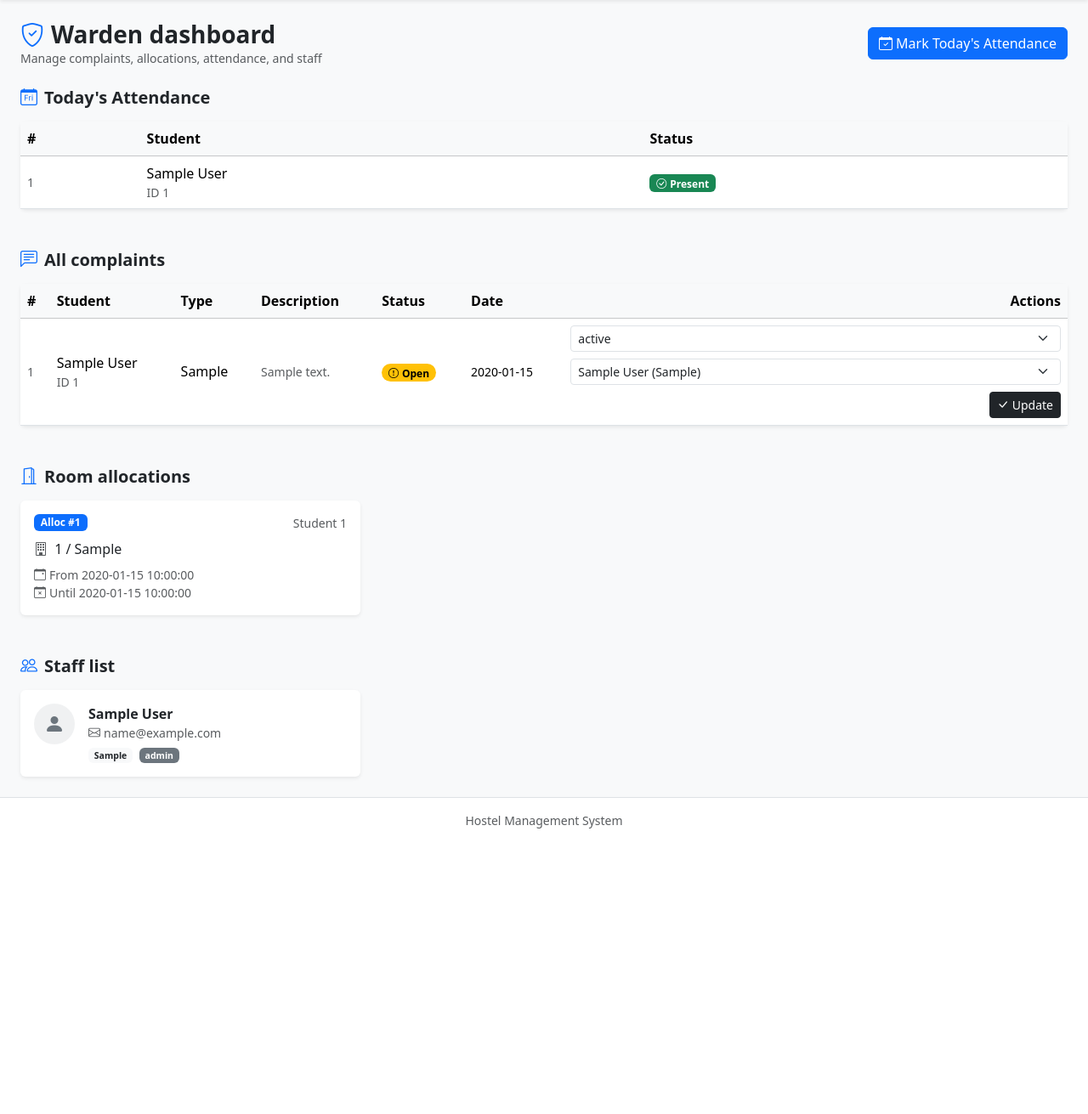
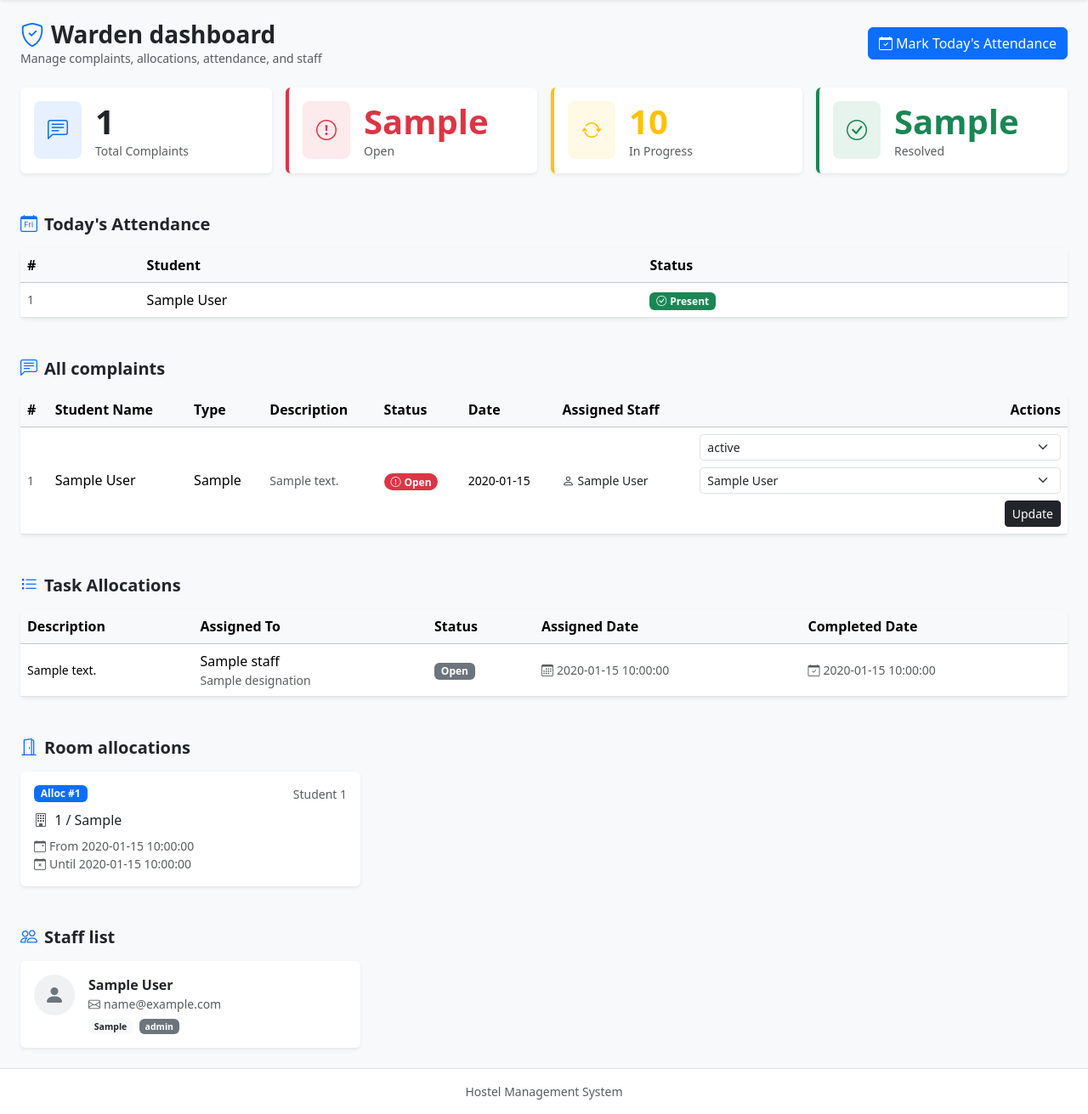
Before and after one commit to Ankit8804Sharma/Hostel-Management, a Flask app: template app/templates/warden/dashboard.html in a window 1280 px wide. Shown: the part 62-1373 px from the top of the page at 85% size. Before the commit the page ends 1037 px from the top, so only its background shows below. Run offline with Flask 3, Linux system fonts and the light colour scheme; tables that the repository leaves empty hold one stand-in row (values such as "Sample post"); the template is opened without the code that fills it: values that come from a table or form of the project are taken from there, most other values are stand-ins (such as "Sample title", 1, 10 or a date in 2020).

Commit message:
feat: enhance warden dashboard with complaint stats, tasks and attendance tables

```diff
--- a/app/templates/warden/dashboard.html
+++ b/app/templates/warden/dashboard.html
@@ -4,13 +4,24 @@
 {% macro complaint_status_badge(status) %}
   {% set t = (status|string)|lower|trim %}
   {% if t == 'open' %}
-    <span class="badge rounded-pill text-bg-warning"><i class="bi bi-exclamation-circle me-1"></i>Open</span>
+    <span class="badge rounded-pill text-bg-danger"><i class="bi bi-exclamation-circle me-1"></i>Open</span>
   {% elif t == 'in progress' %}
-    <span class="badge rounded-pill text-bg-info"><i class="bi bi-arrow-repeat me-1"></i>In Progress</span>
+    <span class="badge rounded-pill text-bg-warning"><i class="bi bi-arrow-repeat me-1"></i>In Progress</span>
   {% elif t == 'resolved' %}
     <span class="badge rounded-pill text-bg-success"><i class="bi bi-check-circle me-1"></i>Resolved</span>
   {% else %}
     <span class="badge rounded-pill text-bg-secondary">{{ status }}</span>
+  {% endif %}
+{% endmacro %}
+
+{% macro task_status_badge(status) %}
+  {% set t = (status|string)|lower|trim %}
+  {% if t == 'pending' %}
+    <span class="badge text-bg-warning">Pending</span>
+  {% elif t == 'completed' %}
+    <span class="badge text-bg-success">Completed</span>
+  {% else %}
+    <span class="badge text-bg-secondary">{{ status }}</span>
   {% endif %}
 {% endmacro %}
 
@@ -24,6 +35,70 @@
     <a href="{{ url_for('warden.attendance') }}" class="btn btn-primary" id="btnMarkAttendance">
       <i class="bi bi-calendar-check me-1"></i>Mark Today's Attendance
     </a>
+  </div>
+
+  <!-- Summary Cards -->
+  <div class="row g-3 mb-5">
+    <div class="col-6 col-lg-3">
+      <div class="card border-0 shadow-sm h-100">
+        <div class="card-body">
+          <div class="d-flex align-items-center gap-3">
+            <div class="bg-primary bg-opacity-10 text-primary p-3 rounded-3">
+              <i class="bi bi-chat-left-text fs-4"></i>
+            </div>
+            <div>
+              <div class="display-6 fw-bold">{{ total_complaints }}</div>
+              <div class="text-muted small">Total Complaints</div>
+            </div>
+          </div>
+        </div>
+      </div>
+    </div>
+    <div class="col-6 col-lg-3">
+      <div class="card border-0 shadow-sm h-100 border-start border-danger border-4">
+        <div class="card-body">
+          <div class="d-flex align-items-center gap-3">
+            <div class="bg-danger bg-opacity-10 text-danger p-3 rounded-3">
+              <i class="bi bi-exclamation-circle fs-4"></i>
+            </div>
+            <div>
+              <div class="display-6 fw-bold text-danger">{{ open_complaints }}</div>
+              <div class="text-muted small">Open</div>
+            </div>
+          </div>
+        </div>
+      </div>
+    </div>
+    <div class="col-6 col-lg-3">
+      <div class="card border-0 shadow-sm h-100 border-start border-warning border-4">
+        <div class="card-body">
+          <div class="d-flex align-items-center gap-3">
+            <div class="bg-warning bg-opacity-10 text-warning p-3 rounded-3">
+              <i class="bi bi-arrow-repeat fs-4"></i>
+            </div>
+            <div>
+              <div class="display-6 fw-bold text-warning">{{ in_progress_complaints }}</div>
+              <div class="text-muted small">In Progress</div>
+            </div>
+          </div>
+        </div>
+      </div>
+    </div>
+    <div class="col-6 col-lg-3">
+      <div class="card border-0 shadow-sm h-100 border-start border-success border-4">
+        <div class="card-body">
+          <div class="d-flex align-items-center gap-3">
+            <div class="bg-success bg-opacity-10 text-success p-3 rounded-3">
+              <i class="bi bi-check-circle fs-4"></i>
+            </div>
+            <div>
+              <div class="display-6 fw-bold text-success">{{ resolved_complaints }}</div>
+              <div class="text-muted small">Resolved</div>
+            </div>
+          </div>
+        </div>
+      </div>
+    </div>
   </div>
 
   <!-- Today's Attendance Summary -->
@@ -45,10 +120,7 @@
               {% for a in today_attendance %}
               <tr>
                 <td class="text-muted small">{{ loop.index }}</td>
-                <td>
-                  <div class="fw-medium">{{ a.student.name if a.student else 'Student ' ~ a.student_id }}</div>
-                  <div class="small text-muted">ID {{ a.student_id }}</div>
-                </td>
+                <td class="fw-medium">{{ a.student.name if a.student else 'Student ' ~ a.student_id }}</td>
                 <td>
                   {% set st = a.status.value|lower %}
                   {% if st == 'present' %}
@@ -89,11 +161,12 @@
             <thead class="table-light">
               <tr>
                 <th scope="col">#</th>
-                <th scope="col">Student</th>
+                <th scope="col">Student Name</th>
                 <th scope="col">Type</th>
                 <th scope="col">Description</th>
                 <th scope="col">Status</th>
                 <th scope="col">Date</th>
+                <th scope="col">Assigned Staff</th>
                 <th scope="col" class="text-end">Actions</th>
               </tr>
             </thead>
@@ -101,32 +174,36 @@
               {% for c in complaints %}
               <tr>
                 <td class="text-muted small">{{ c.complaint_id }}</td>
-                <td>
-                  <div class="fw-medium">{{ c.student.name if c.student else '—' }}</div>
-                  <div class="small text-muted">ID {{ c.student_id }}</div>
-                </td>
+                <td class="fw-medium">{{ c.student.name if c.student else '—' }}</td>
                 <td>{{ c.type }}</td>
                 <td style="max-width: 220px;">
                   {% set desc = c.description or '' %}
-                  <span class="small text-body-secondary">{{ desc[:120] }}{% if desc|length > 120 %}…{% endif %}</span>
+                  <span class="small text-body-secondary">{{ desc[:100] }}{% if desc|length > 100 %}…{% endif %}</span>
                 </td>
                 <td>{{ complaint_status_badge(c.status) }}</td>
                 <td class="text-nowrap small">{{ c.issue_date }}</td>
+                <td>
+                  {% if c.staff %}
+                    <span class="text-dark small"><i class="bi bi-person me-1"></i>{{ c.staff.name }}</span>
+                  {% else %}
+                    <span class="text-muted small">Unassigned</span>
+                  {% endif %}
+                </td>
                 <td class="text-end">
                   <form method="post" action="{{ url_for('warden.update_complaint', complaint_id=c.complaint_id) }}" class="d-flex flex-column flex-xl-row align-items-stretch align-items-xl-center gap-2 justify-content-end flex-wrap">
-                    <select name="status" class="form-select form-select-sm" style="min-width: 9rem;" aria-label="Status">
+                    <select name="status" class="form-select form-select-sm shadow-none" style="min-width: 7rem;" aria-label="Status">
                       {% for s in complaint_statuses %}
                       <option value="{{ s }}" {% if c.status == s %}selected{% endif %}>{{ s }}</option>
                       {% endfor %}
                     </select>
-                    <select name="staff_id" class="form-select form-select-sm" style="min-width: 10rem;" aria-label="Assign staff">
+                    <select name="staff_id" class="form-select form-select-sm shadow-none" style="min-width: 9rem;" aria-label="Assign staff">
                       <option value="">Unassigned</option>
                       {% for s in staff_members %}
-                      <option value="{{ s.staff_id }}" {% if c.staff_id == s.staff_id %}selected{% endif %}>{{ s.name }} ({{ s.designation }})</option>
+                      <option value="{{ s.staff_id }}" {% if c.staff_id == s.staff_id %}selected{% endif %}>{{ s.name }}</option>
                       {% endfor %}
                     </select>
                     <button type="submit" class="btn btn-sm btn-dark text-nowrap">
-                      <i class="bi bi-check-lg me-1"></i>Update
+                      Update
                     </button>
                   </form>
                 </td>
@@ -142,6 +219,51 @@
       <div class="card-body text-center text-muted py-5">
         <i class="bi bi-inbox fs-1 d-block mb-2 opacity-50"></i>
         <p class="mb-0">No complaints.</p>
+      </div>
+    </div>
+    {% endif %}
+  </section>
+
+  <!-- Task Allocations -->
+  <section class="mb-5">
+    <h2 class="h5 fw-semibold mb-3"><i class="bi bi-list-task me-2 text-primary"></i>Task Allocations</h2>
+    {% if tasks %}
+    <div class="card border-0 shadow-sm">
+      <div class="card-body p-0">
+        <div class="table-responsive">
+          <table class="table table-hover align-middle mb-0">
+            <thead class="table-light">
+              <tr>
+                <th>Description</th>
+                <th>Assigned To</th>
+                <th>Status</th>
+                <th>Assigned Date</th>
+                <th>Completed Date</th>
+              </tr>
+            </thead>
+            <tbody>
+              {% for t in tasks %}
+              <tr>
+                <td><span class="small">{{ t.description }}</span></td>
+                <td>
+                  <div class="fw-medium">{{ t.staff.name if t.staff else '—' }}</div>
+                  <div class="small text-muted">{{ t.staff.designation if t.staff else '' }}</div>
+                </td>
+                <td>{{ task_status_badge(t.status) }}</td>
+                <td><span class="text-muted small text-nowrap"><i class="bi bi-calendar3 me-1"></i>{{ t.assigned_date }}</span></td>
+                <td><span class="text-muted small text-nowrap"><i class="bi bi-calendar-check me-1"></i>{{ t.completed_date or '—' }}</span></td>
+              </tr>
+              {% endfor %}
+            </tbody>
+          </table>
+        </div>
+      </div>
+    </div>
+    {% else %}
+    <div class="card border-0 shadow-sm">
+      <div class="card-body text-center text-muted py-4">
+        <i class="bi bi-clipboard-x fs-1 d-block mb-2 opacity-50"></i>
+        <p class="mb-0">No tasks allocated yet.</p>
       </div>
     </div>
     {% endif %}
```
Also changed, not shown: app/routes/warden.py (+27 -1 lines).
